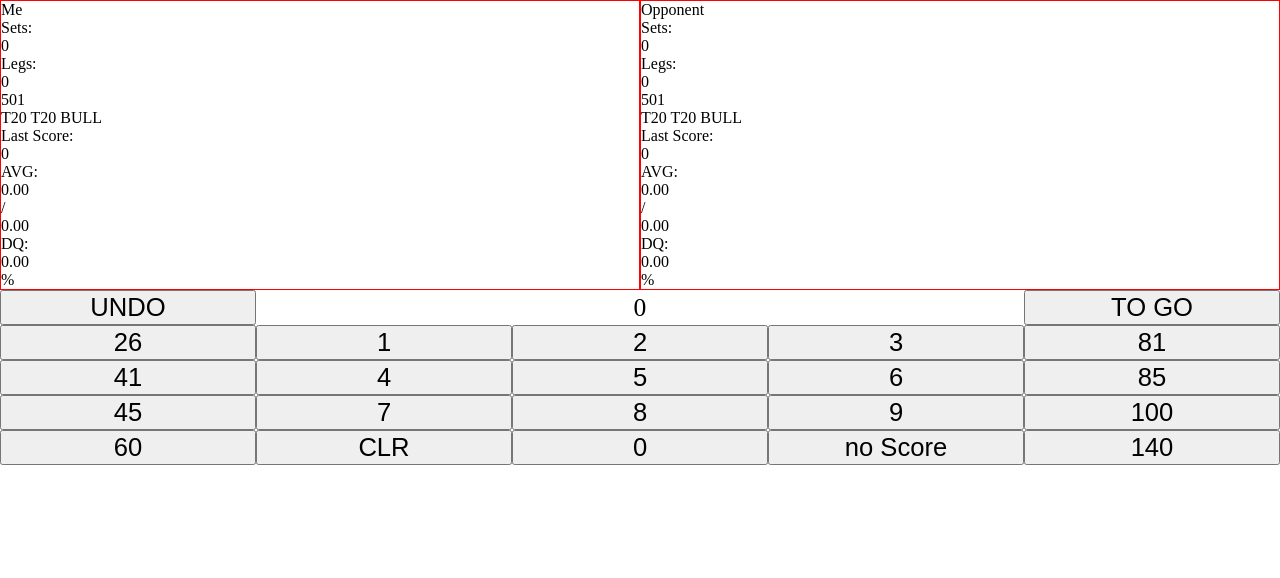
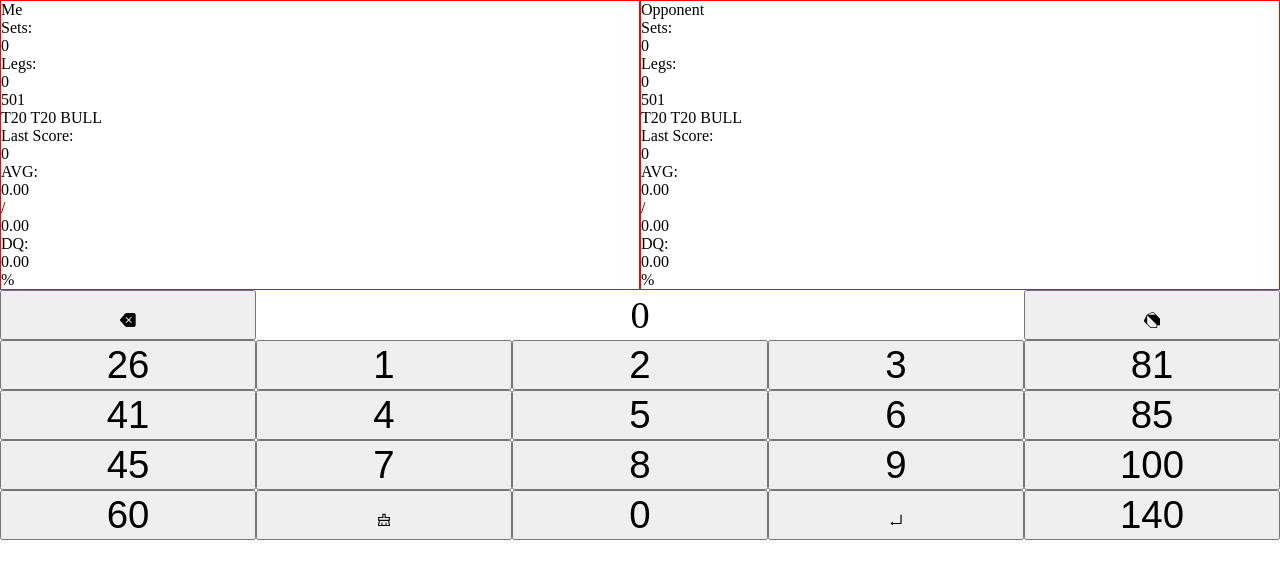
Before and after one commit to KrokoNinja/Dart_Scorer, a plain HTML site: page index.html in a window 1280 px wide. Drawn offline with Linux system fonts and the light colour scheme.

Commit message:
add icons

```diff
--- a/index.html
+++ b/index.html
@@ -32,11 +32,11 @@
             </div>
 		</div>
         <div id="input_grid">
-            <button id="undo" class="input">UNDO</button>
+            <button id="undo" class="input"><img src="icons/undo.svg" alt=""></button>
 			<div id="input_score_wrapper">
                 <p id="input_score" class="input">0</p>
             </div>
-            <button id="togo" class="input">TO GO</button>
+            <button id="togo" class="input"><img src="icons/togo.svg" alt=""></button>
             <button class="input">26</button>
             <button class="input">1</button>
             <button class="input">2</button>
@@ -53,9 +53,9 @@
             <button class="input">9</button>
             <button class="input">100</button>
             <button class="input">60</button>
-            <button class="input">CLR</button>
+            <button class="input"><img src="icons/clear.svg" alt=""></button>
             <button class="input">0</button>
-            <button class="input" type="submit">no Score</button>
+            <button class="input" type="submit"><img src="icons/okay.svg" alt=""></button>
             <button class="input">140</button>
         </div>
 	</body>
--- a/styles/style.css
+++ b/styles/style.css
@@ -38,7 +38,7 @@ p {
 }
 
 .input {
-    font-size: 2vmax;
+    font-size: 3vmax;
 }
 
 #scoreboard {
```
Also changed, not shown: icons/clear.svg (added), icons/okay.svg (added), icons/togo.svg (added), icons/undo.svg (added).
